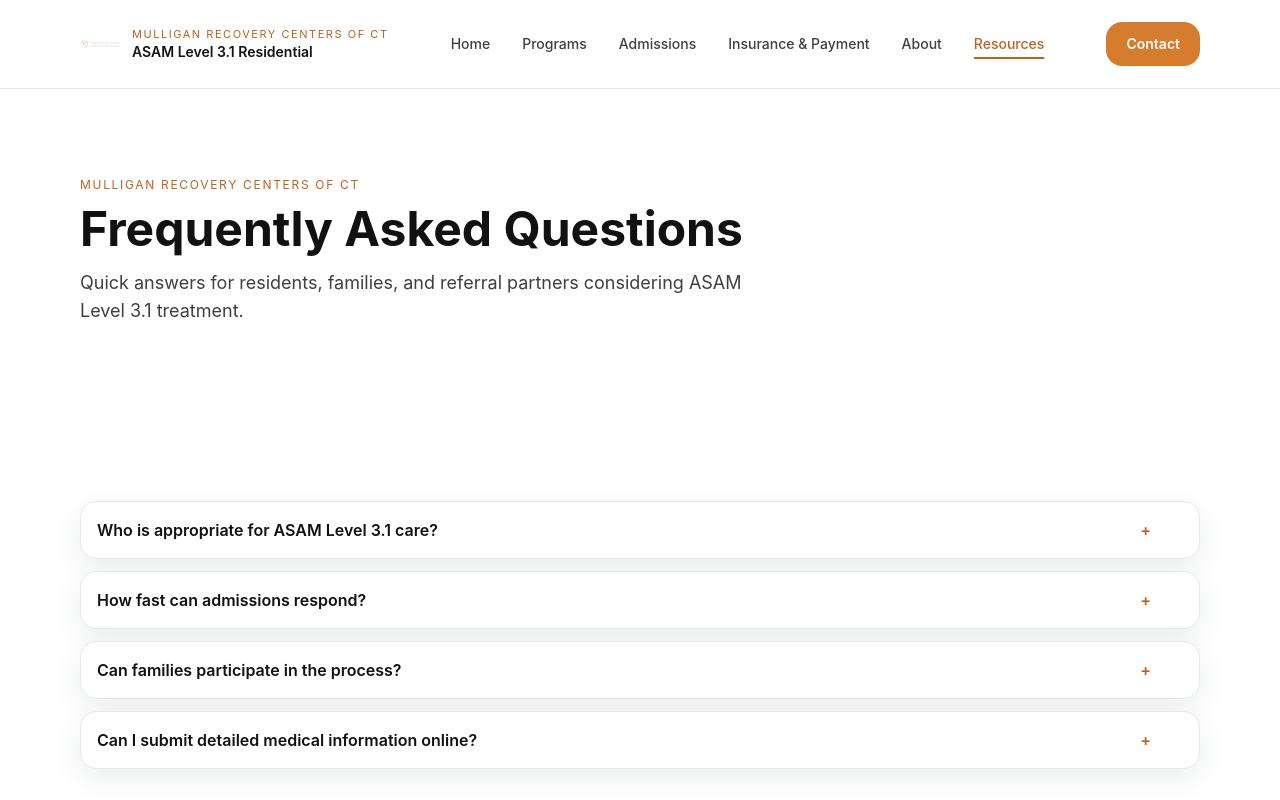
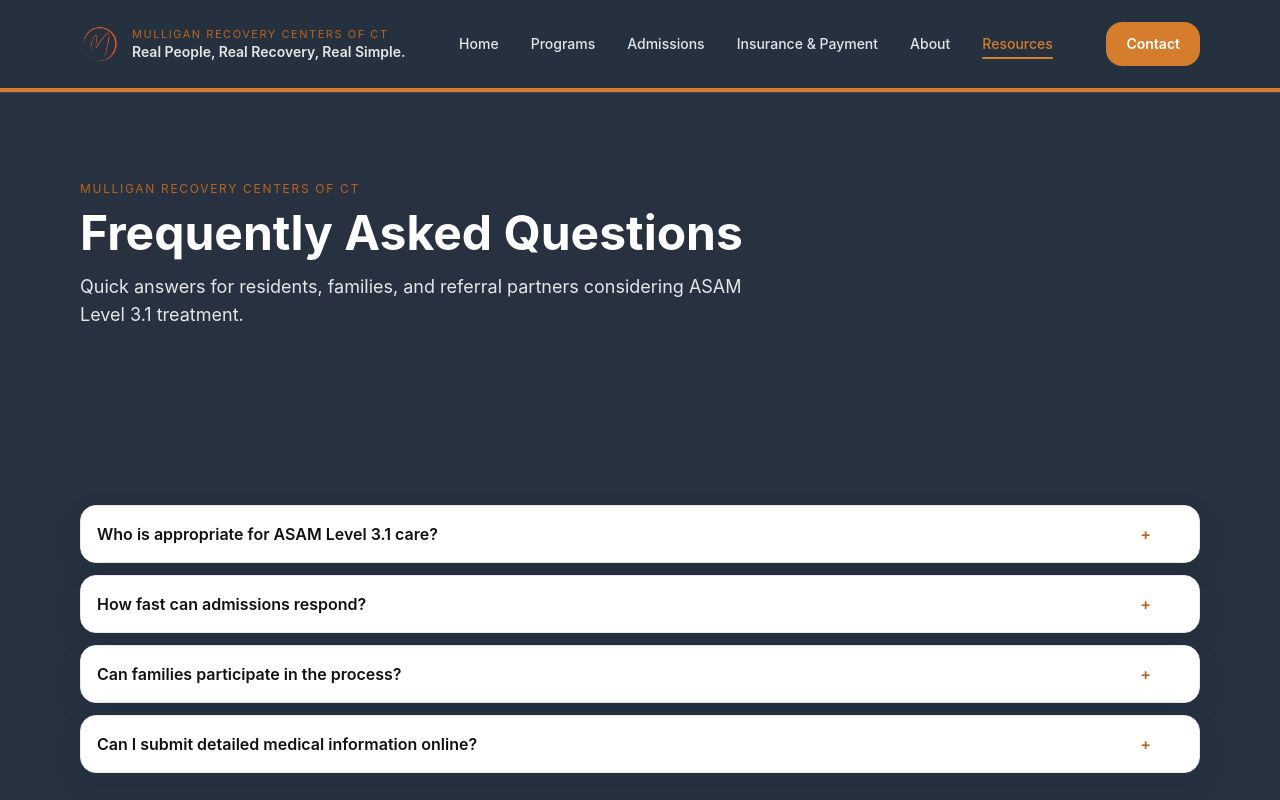
Before and after one commit to MaxMRC-CT/mulligan-recovery-ct, a Next.js app: page /faq in a window 1280 px wide. Shown: the top 800 px of the page. Built offline with nearby package versions, Linux system fonts and the light colour scheme.

Commit message:
Update header tagline and apply SOP-style dark theme

```diff
--- a/app/globals.css
+++ b/app/globals.css
@@ -29,8 +29,8 @@ html,
 body {
   margin: 0;
   padding: 0;
-  background: #ffffff;
-  color: var(--ink);
+  background: #273140;
+  color: #f4f6f8;
   font-family: "Atkinson Hyperlegible", "Inter", "Segoe UI", sans-serif;
 }
 
--- a/components/page-hero.tsx
+++ b/components/page-hero.tsx
@@ -8,8 +8,8 @@ export function PageHero({ title, subtitle }: PageHeroProps) {
     <section className="section pb-10 pt-16">
       <div className="container">
         <p className="text-xs uppercase tracking-[0.14em] text-primary-dark">Mulligan Recovery Centers of CT</p>
-        <h1 className="mt-3 max-w-3xl text-3xl font-bold leading-tight text-neutral-900 md:text-5xl">{title}</h1>
-        <p className="mt-4 max-w-2xl text-base text-neutral-700 md:text-lg">{subtitle}</p>
+        <h1 className="mt-3 max-w-3xl text-3xl font-bold leading-tight text-white md:text-5xl">{title}</h1>
+        <p className="mt-4 max-w-2xl text-base text-neutral-200 md:text-lg">{subtitle}</p>
       </div>
     </section>
   );
--- a/components/site-header.tsx
+++ b/components/site-header.tsx
@@ -57,25 +57,25 @@ export function SiteHeader() {
   }, [pathname]);
 
   return (
-    <header className="sticky top-0 z-40 border-b border-line bg-white/95 backdrop-blur">
+    <header className="sticky top-0 z-40 border-b border-[#3b4657] bg-[#263241]/95 text-neutral-100 backdrop-blur">
       <div className="container py-3">
         <div className="flex min-h-16 items-center justify-between gap-3">
           <Link href="/" className="focus-ring flex items-center gap-3 rounded-lg">
-            <Image src="/logo.png" alt="Mulligan Recovery Centers of CT" width={40} height={40} priority />
+            <Image src="/logo-circle.png" alt="Mulligan Recovery Centers of CT" width={40} height={40} priority />
             <div>
               <p className="hidden text-[11px] uppercase tracking-[0.14em] text-primary-dark sm:block">Mulligan Recovery Centers of CT</p>
               <p className="text-[11px] uppercase tracking-[0.14em] text-primary-dark sm:hidden">Mulligan Recovery</p>
-              <p className="text-sm font-semibold text-ink">ASAM Level 3.1 Residential</p>
+              <p className="text-sm font-semibold text-neutral-200">Real People, Real Recovery, Real Simple.</p>
             </div>
           </Link>
 
-          <a href="tel:+12035550173" className="focus-ring rounded-lg border border-line px-2.5 py-2 text-xs font-semibold text-primary-dark lg:hidden">
+          <a href="tel:+12035550173" className="focus-ring rounded-lg border border-[#48566c] px-2.5 py-2 text-xs font-semibold text-primary lg:hidden">
             Call (203) 555-0173
           </a>
 
           <button
             type="button"
-            className="focus-ring rounded-lg border border-line px-3 py-2 text-sm font-semibold text-neutral-700 lg:hidden"
+            className="focus-ring rounded-lg border border-[#48566c] px-3 py-2 text-sm font-semibold text-neutral-100 lg:hidden"
             aria-expanded={mobileMenuOpen}
             aria-controls="mobile-menu"
             onClick={() => setMobileMenuOpen((prev) => !prev)}
@@ -84,7 +84,7 @@ export function SiteHeader() {
           </button>
 
           <nav aria-label="Primary Navigation" className="hidden lg:block">
-            <ul className="flex items-center gap-5 text-sm font-medium text-neutral-700">
+            <ul className="flex items-center gap-5 text-sm font-medium text-neutral-200">
               {primaryItems.map((item) => {
                 const active = isPathActive(pathname, item.href);
 
@@ -93,8 +93,8 @@ export function SiteHeader() {
                     <Link
                       href={item.href}
                       className={cn(
-                        "focus-ring rounded-md px-1.5 py-1 hover:text-primary-dark",
-                        active && "text-primary-dark underline decoration-2 underline-offset-8"
+                        "focus-ring rounded-md px-1.5 py-1 hover:text-primary",
+                        active && "text-primary underline decoration-2 underline-offset-8"
                       )}
                     >
                       {item.label}
@@ -113,8 +113,8 @@ export function SiteHeader() {
                   <button
                     type="button"
                     className={cn(
-                      "focus-ring rounded-md px-1.5 py-1 hover:text-primary-dark",
-                      resourcesActive && "text-primary-dark underline decoration-2 underline-offset-8"
+                      "focus-ring rounded-md px-1.5 py-1 hover:text-primary",
+                      resourcesActive && "text-primary underline decoration-2 underline-offset-8"
                     )}
                     aria-haspopup="menu"
                     aria-expanded={resourcesOpen}
@@ -128,7 +128,7 @@ export function SiteHeader() {
                     <ul
                       id="resources-menu"
                       role="menu"
-                      className="absolute left-0 top-9 z-50 min-w-56 rounded-xl border border-line bg-white p-2 shadow-card"
+                      className="absolute left-0 top-9 z-50 min-w-56 rounded-xl border border-[#48566c] bg-[#2c394a] p-2 shadow-card"
                     >
                       {resourcesItems.map((item) => (
                         <li key={item.href} role="none">
@@ -136,8 +136,8 @@ export function SiteHeader() {
                             href={item.href}
                             role="menuitem"
                             className={cn(
-                              "focus-ring block rounded-lg px-3 py-2 text-sm text-neutral-700 hover:bg-primary-soft hover:text-primary-dark",
-                              isPathActive(pathname, item.href) && "bg-primary-soft text-primary-dark"
+                              "focus-ring block rounded-lg px-3 py-2 text-sm text-neutral-100 hover:bg-[#36465d] hover:text-primary",
+                              isPathActive(pathname, item.href) && "bg-[#36465d] text-primary"
                             )}
                           >
                             {item.label}
@@ -157,7 +157,7 @@ export function SiteHeader() {
         </div>
 
         {mobileMenuOpen ? (
-          <nav id="mobile-menu" aria-label="Mobile Navigation" className="mt-3 rounded-2xl border border-line bg-white p-4 lg:hidden">
+          <nav id="mobile-menu" aria-label="Mobile Navigation" className="mt-3 rounded-2xl border border-[#48566c] bg-[#2c394a] p-4 lg:hidden">
             <ul className="space-y-2">
               {primaryItems.map((item) => {
                 const active = isPathActive(pathname, item.href);
@@ -167,8 +167,8 @@ export function SiteHeader() {
                     <Link
                       href={item.href}
                       className={cn(
-                        "focus-ring block rounded-lg px-3 py-2 text-sm font-medium text-neutral-700",
-                        active && "bg-primary-soft text-primary-dark"
+                        "focus-ring block rounded-lg px-3 py-2 text-sm font-medium text-neutral-100",
+                        active && "bg-[#36465d] text-primary"
                       )}
                     >
                       {item.label}
@@ -181,8 +181,8 @@ export function SiteHeader() {
                 <button
                   type="button"
                   className={cn(
-                    "focus-ring flex w-full items-center justify-between rounded-lg px-3 py-2 text-left text-sm font-medium text-neutral-700",
-                    resourcesActive && "bg-primary-soft text-primary-dark"
+                    "focus-ring flex w-full items-center justify-between rounded-lg px-3 py-2 text-left text-sm font-medium text-neutral-100",
+                    resourcesActive && "bg-[#36465d] text-primary"
                   )}
                   aria-expanded={mobileResourcesOpen}
                   aria-controls="mobile-resources"
@@ -199,8 +199,8 @@ export function SiteHeader() {
                         <Link
                           href={item.href}
                           className={cn(
-                            "focus-ring block rounded-lg px-3 py-2 text-sm text-neutral-700",
-                            isPathActive(pathname, item.href) && "bg-primary-soft text-primary-dark"
+                            "focus-ring block rounded-lg px-3 py-2 text-sm text-neutral-100",
+                            isPathActive(pathname, item.href) && "bg-[#36465d] text-primary"
                           )}
                         >
                           {item.label}
@@ -220,6 +220,7 @@ export function SiteHeader() {
           </nav>
         ) : null}
       </div>
+      <div className="h-1 w-full bg-primary" />
     </header>
   );
 }
```
